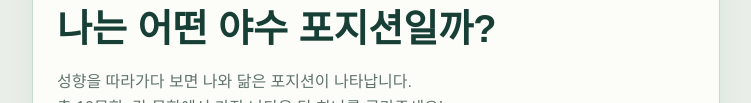
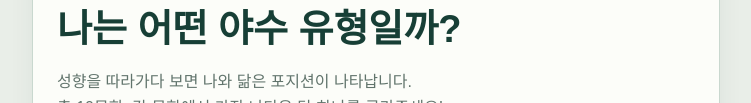
Before and after one commit to beyondtheninth/baseball-test-filder, a plain HTML site: page index.html in a window 1280 px wide. Shown: the part 284-387 px from the top of the page, without its empty margins (264-1015 px from the left). Drawn offline with nearby package versions, Linux system fonts and the light colour scheme; a script that the page names is missing; a web font is replaced by a local one.

Commit message:
Update index.html

```diff
--- a/index.html
+++ b/index.html
@@ -229,7 +229,7 @@ footer .source-credit a:hover{opacity:.75}
 <div class="hero-visual">
     <img src="images/header_.png" alt="야구 메인 비주얼">
 </div>
-<h1>나는 어떤 야수 포지션일까?</h1>
+<h1>나는 어떤 야수 유형일까?</h1>
 <p>성향을 따라가다 보면 나와 닮은 포지션이 나타납니다.<br>총 10문항, 각 문항에서 가장 나다운 답 하나를 골라주세요!</p>
 <div class="browser-notice" role="note" aria-label="이미지 저장 안내">
 <strong>ⓘ 이미지 저장 전 꼭 확인해 주세요!</strong>
```
